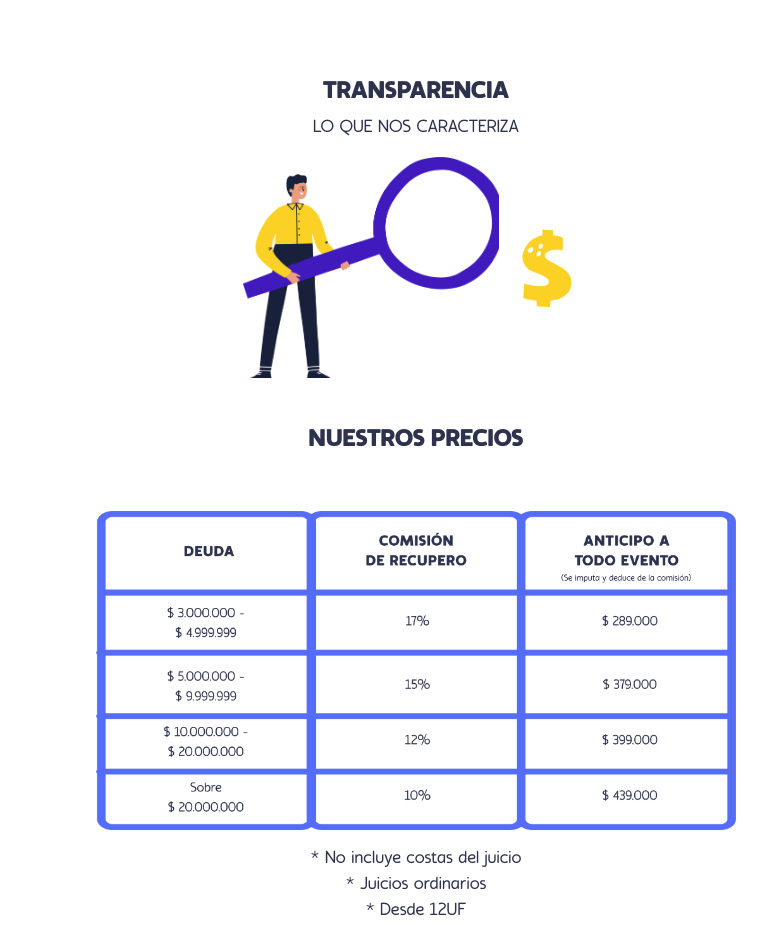
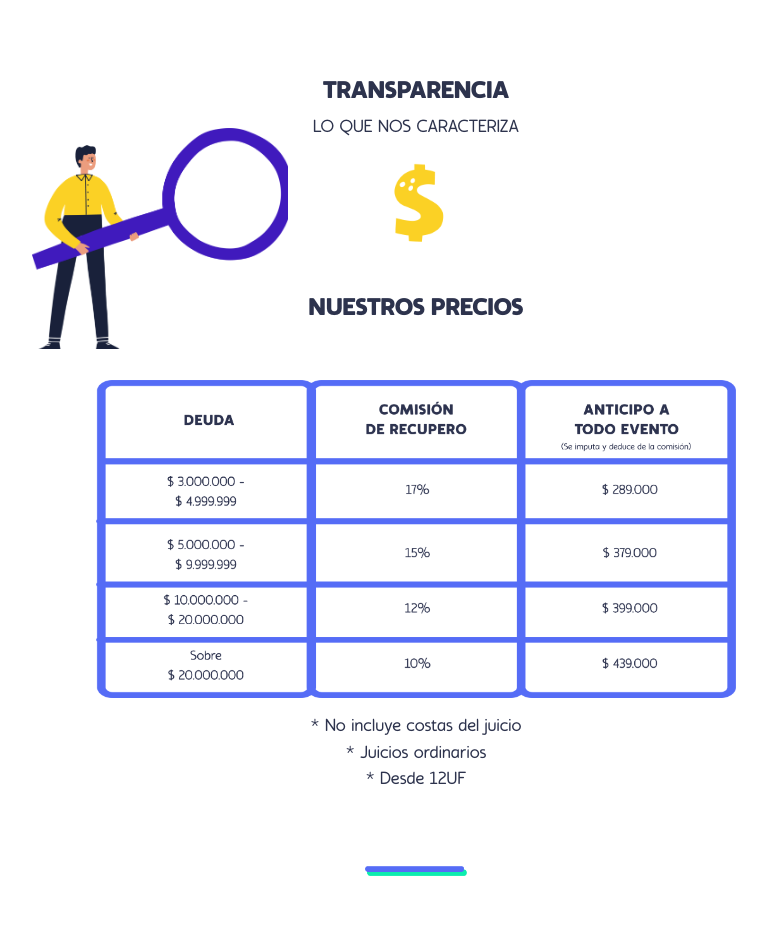
Before and after one commit to jerosantamariai/finalpp, a React (Create React App) app in the folder front/: page / in a window 1280 px wide. Shown: the part 1840-2765 px from the top of the page, without its empty margins (224-991 px from the left). Built offline with nearby package versions, Linux system fonts and the light colour scheme.

Commit message:
changing  position of personados of precios

```diff
--- a/front/src/index.css
+++ b/front/src/index.css
@@ -105,6 +105,9 @@ h2, h3, h4, h5, h6, p, nav, td, li {
 
 .personados {
   width: 20%;
+  position: absolute;
+  top: 123rem;
+  left: 16rem;
 }
 
 .signopeso {
```
